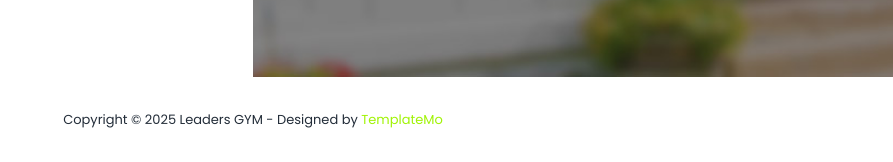
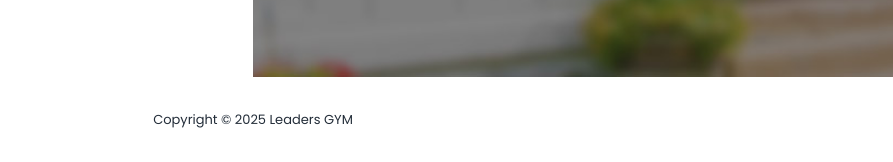
Before and after one commit to alsubzy/Leaders-GYM, a plain HTML site: page index.html in a window 1280 px wide. Shown: the part 7399-7561 px from the top of the page, without its empty margins (387-1280 px from the left). Drawn offline with Linux system fonts and the light colour scheme.

Commit message:
Latest change

```diff
--- a/index.html
+++ b/index.html
@@ -445,9 +445,9 @@ https://templatemo.com/tm-548-training-studio
                 <div class="col-lg-12">
                     <p>Copyright &copy; 2025 Leaders GYM
 
-                    - Designed by <a rel="nofollow" href="https://templatemo.com" class="tm-text-link" target="_parent">TemplateMo</a></p>
 
-                    <!-- You shall support us a little via PayPal to info@templatemo.com -->
+
+
 
                 </div>
             </div>
```
Also changed, not shown: 1 other file.
